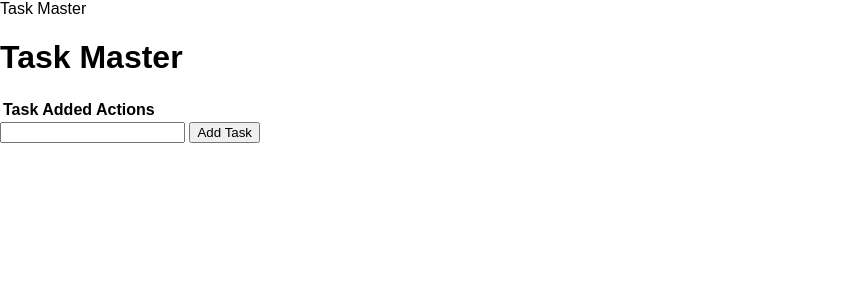
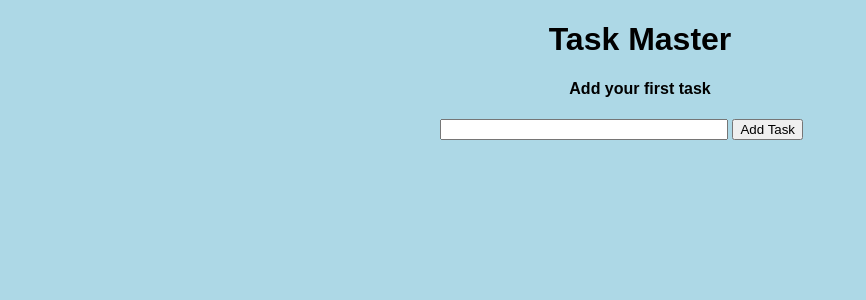
Before and after one commit to madjide04/project, a Flask app: template templates/index.html in a window 1280 px wide. Shown: the top 300 px of the page, without its empty margins (0-866 px from the left). Run offline with Flask 3, Linux system fonts and the light colour scheme; the template is opened without the code that fills it, so the values that code supplies are empty.

Commit message:
completed the setup for a basic flask application

```diff
--- a/app.py
+++ b/app.py
@@ -1,41 +1,71 @@
-from flask import Flask , render_template, url_for,request,redirect
+from flask import Flask , render_template,request,redirect
 from flask_sqlalchemy import SQLAlchemy
 from datetime import datetime
 
 app = Flask(__name__)
 app.config['SQLALCHEMY_DATABASE_URI'] = 'sqlite:///test.db'
-
-db= SQLAlchemy(app)
+db = SQLAlchemy(app)
 
 
 
 class Todo(db.Model):
-    id = db.Column(db.Integer ,primary_key = True)
-    content = db.Column(db.String(200) , nullable=False)
-    completed = db.Column(db.Integer , default = 0)
+    id = db.Column(db.Integer, primary_key=True)
+    content = db.Column(db.String(200), nullable=False)
     date_created = db.Column(db.DateTime, default=datetime.utcnow)
 
-def __repr__(self):
-    return '<task %r>' % self.id
+    def __repr__(self):
+        return '<Task %r>' % self.id
 
 
 
-@app.route('/',methods=['POST','GET'])
+@app.route('/', methods=['POST', 'GET'])
 def index():
     if request.method == 'POST':
         task_content = request.form['content']
-        new_task = Todo(content=task_content)
+        if task_content:  # Check if content is provided
+            new_task = Todo(content=task_content)
+        else:
+            return redirect('/')
 
         try:
             db.session.add(new_task)
             db.session.commit()
             return redirect('/')
         except:
-            return "There was an error"
+            return 'There was an issue adding your task'
 
-    else :
-        task = Todo.query.order_by(Todo.date_created).all()
-        return render_template('index.html',tasks=tasks)
+    else:
+        tasks = Todo.query.order_by(Todo.date_created).all()
+        return render_template('index.html', tasks=tasks)
+
+
+@app.route('/delete_content/<int:id>')
+def delete_content(id):
+    task_to_delete = Todo.query.get_or_404(id)
+
+
+    try:
+        db.session.delete(task_to_delete)
+        db.session.commit()
+        return redirect('/')
+    except:
+        return 'There was an issue deleting your task'
+
+@app.route('/update_content/<int:id>',methods=['GET','POST'])
+def update_content(id):
+    task = Todo.query.get_or_404(id)
+    if request.method=='GET':
+        return render_template("update.html",task=task)
+    else:
+        task.content = request.form['content']
+        if task.content:  # Check if content is provided
+            try:
+                db.session.commit()
+                return redirect('/')
+            except:
+                return 'There was an issue updating your task'
+        else:
+            return redirect('/')
 
 if __name__ == "__main__":
     app.run(debug=True)
--- a/static/main.css
+++ b/static/main.css
@@ -1,4 +1,40 @@
-body {
-    margin:0;
+body, html {
+    margin: 0;
     font-family: sans-serif;
+    background-color: lightblue;
 }
+
+h1, h2, h3, h4, h5, h6 {
+    text-align: center;
+}
+
+.content {
+    margin: 0 auto;
+    width: 400px;
+}
+
+table, td, th {
+    border: 1px solid #aaa;
+}
+
+table {
+    border-collapse: collapse;
+    width: 100%;
+}
+
+th {
+    height: 30px;
+}
+
+td {
+    text-align: center;
+    padding: 5px;
+}
+
+.form {
+    margin-top: 20px;
+}
+
+#content {
+    width: 70%;
+}
--- a/templates/index.html
+++ b/templates/index.html
@@ -1,12 +1,12 @@
 {% extends 'base.html' %}
 
 {% block head%}
-Task Master
 {% endblock %}
 
 {% block body%}
 <div class="content">
     <h1>Task Master</h1>
+    {% if tasks|length > 0 %}
     <table>
         <tr>
             <th>Task</th>
@@ -16,19 +16,20 @@ Task Master
         {% for task in tasks %}
         <tr>
             <td>{{  task.content    }}</td>
-            <td>{{  task.date_created.date   }}</td>
+            <td>{{  task.date_created.date()   }}</td>
             <td>
-                <a href="">Delete</a>
-                <a href="">Update</a>
+                <a href="/delete_content/{{task.id}}">Delete</a>
+                <a href="/update_content/{{task.id}}">Update</a>
             </td>
         </tr>
         {% endfor %}
     </table>
-
+    {%else%}
+    <h4>Add your first task</h4>
+    {%endif%}
     <form action="/" method="POST">
-        <input type="text" name="context" id="content">
+        <input type="text" name="content" id="content">
         <input type="submit" value="Add Task">
     </form>
-
 </div>
 {% endblock %}
```
Also changed, not shown: templates/update.html (added, +16 -0 lines), instance/test.db (added), 1 other file.
